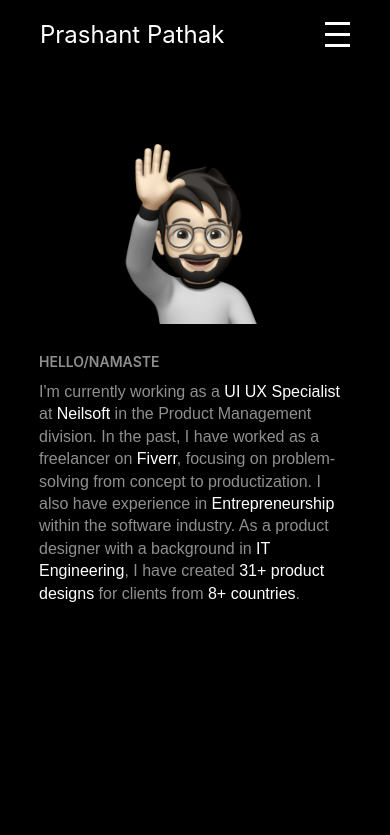
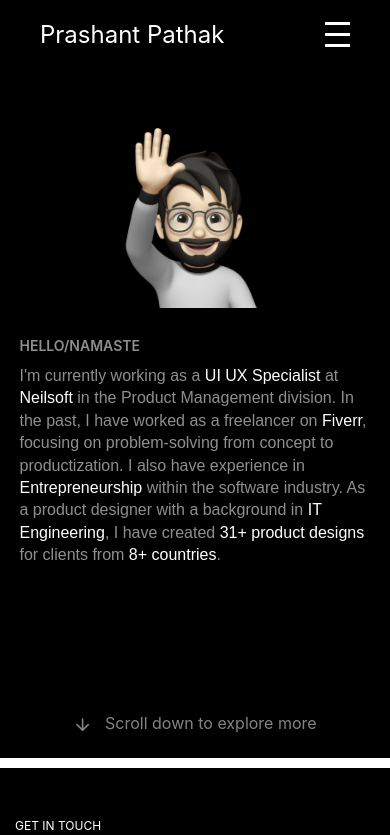
Before and after one commit to prashantpathak7/prashantpathak-dev, a React (Create React App) app: page / in a window 390 px wide. Shown: the top 835 px of the page. Built offline with nearby package versions, Linux system fonts and the light colour scheme.

Commit message:
FIX : Landing page area fix

```diff
--- a/src/components/Home.css
+++ b/src/components/Home.css
@@ -1,27 +1,86 @@
-/* main parent div  */
+/* ===========================
+   Main Parent Div
+=========================== */
 .parentDiv {
   display: flex;
-  flex-direction: column;   /* Arrange sections vertically */
+  flex-direction: column; /* Arrange sections vertically */
 }
 
-
-/* OLD */
-
-.TestA{
-  /* background-color: red; */
-  justify-content: left;               /* Horizontal centering */
-  align-items: center;                   /* Vertical centering */
-  text-align: left;
-  padding-left: 15vw;
-  padding-top: 50px;
-  padding-bottom: 20px;
-  font-size: 14px;
-  font-weight: 300;
-  margin-bottom: 30px;
-  color: rgb(90, 90, 90);
+/* ===========================
+   Section 1: Intro
+=========================== */
+.section1-intro {
+  background-color: #000; /* Black background */
+  width: 100%;
+  height: 82vh;
+  display: flex;
+  align-items: center;
+  justify-content: center;
+  flex-direction: row;
+  padding-top: 70px;
 }
 
-.caseStudyA{
+.image-Hi {
+  width: 260px;
+  height: auto;
+}
+
+.text-intro {
+  width: 50%;
+}
+
+.text-title-namaste {
+  font-size: 16px;
+  color: rgb(143, 143, 143); /* Grey */
+  font-weight: 600;
+  text-align: left;
+}
+
+.text-body-description {
+  color: rgb(143, 143, 143); /* Grey */
+  font-size: 23px;
+  font-weight: 400;
+  font-family: sans-serif;
+  line-height: 1.6;
+  text-align: left;
+}
+
+.white-word {
+  color: #fff; /* White */
+}
+
+/* ===========================
+   Section 2: Case Studies
+=========================== */
+.section2-intro {
+  background-color: #000; /* Black background */
+  width: 100%;
+  height: 12vh;
+  display: flex;
+  align-items: center;
+  justify-content: center;
+  color: #848484; /* Light grey text */
+  padding-top: -10px;
+}
+
+.scrollDownText {
+  font-size: 16px;
+  color: #ffffff; /* White */
+  display: flex;
+  align-items: center;
+}
+
+.scroll-icon {
+  margin-right: 8px; /* Space between icon and text */
+  vertical-align: middle;
+  font-size: 1.2rem;
+  color: #848484; /* Light grey */
+}
+
+/* ===========================
+   Case Studies
+=========================== */
+.caseStudyA {
   width: 100%;
   display: flex;
   align-items: center;
@@ -30,83 +89,61 @@
   gap: 5%;
   margin-bottom: 100px;
 }
-.CaseStudyCard{
+
+.CaseStudyCard {
   display: grid;
-  grid-template-columns: 10% 20% 20% 20% 20% 10% ;
+  grid-template-columns: 10% 20% 20% 20% 20% 10%;
   grid-template-rows: 50px 50px 50px 110px 110px 110px;
 }
 
-.CaseSTudyAImage{
+.CaseSTudyAImage,
+.CaseSTudyAImage-Pocus {
   width: 35%;
   height: 300px;
-  border-radius: 20px; /* Adjust the radius as needed */
-  box-shadow: 0 4px 8px 0 rgba(0, 0, 0, 0.2); /* Adjust the shadow as needed */
+  border-radius: 20px;
+  box-shadow: 0 4px 8px rgba(0, 0, 0, 0.2); /* Shadow */
 }
 
-.CaseSTudyAImage-Pocus{
-  width: 35%;
-  background-color: #4087C5;
-  height: 300px;
-  border-radius: 20px; /* Adjust the radius as needed */
-  box-shadow: 0 4px 8px 0 rgba(0, 0, 0, 0.2); /* Adjust the shadow as needed */
+.CaseSTudyAImage-Pocus {
+  background-color: #4087c5; /* Blue */
 }
 
-
-.CaseStudyTitle{
+.CaseStudyTitle {
   font-size: 32px;
   font-weight: 600;
-  /* padding-top: 20px; */
-  /* padding-bottom: 20px; */
-  /* color: red; */
 }
 
-.CaseStudyTextArea{
+.CaseStudyTextArea {
   width: 28%;
   height: 300px;
-  /* background-color: rgb(50, 97, 168);  */
   display: flex;
-  justify-content: left;               /* Horizontal centering */
-  align-items: Top;                   /* Vertical centering */
-  text-align: left;
   flex-direction: column;
   gap: 10px;
+  text-align: left;
+  justify-content: flex-start;
+  align-items: flex-start;
 }
 
-.CaseStudyDescription{
+.CaseStudyDescription {
   font-size: 16px;
   font-weight: 300;
-  /* padding-top: 5px; */
-  color: rgb(11, 11, 11);
+  color: rgb(11, 11, 11); /* Black */
   line-height: 1.5;
 }
 
-
-.featuredProjectText{
-  grid-area: 2/2/2/3;
-  /* width: 100%; */
-  display: flex;                         /* Enable flexbox for centering */
-  justify-content: left;               /* Horizontal centering */
-  align-items: center;                   /* Vertical centering */
-  text-align: center;
-  font-size: 22px;
-}
-
-.caseStudyCardTypeA{
-  grid-area: 4/3/5/5;
-  background-color: Red;
-}
-
+/* ===========================
+   Buttons
+=========================== */
 .button {
-  /* margin-top: 20px; */
   border: 1px solid black;
-  margin-top: 5px;
   border-radius: 20px;
   padding: 10px 20px;
   background-color: transparent;
   color: black;
   cursor: pointer;
-  white-space: nowrap; /* Prevent text from wrapping to the next line */
-  width: fit-content; /* Set the width to the minimum required to fit the content */
+  white-space: nowrap;
+  width: fit-content;
+  margin-top: 5px;
 }
 
 .button:hover {
@@ -118,119 +155,22 @@
   box-shadow: inset 0 0 5px rgba(0, 0, 0, 0.2);
 }
 
-.item3{
-  grid-area: 1/1/1/7;
-  background-color: red;
-  width: 100%;
+/* ===========================
+   Media Queries (Responsive)
+=========================== */
+
+/* Tablets (max-width: 768px) */
+@media (max-width: 768px) {
+  .section1-intro {
+    flex-direction: column;
+    height: 90vh;
   }
 
-/* Section 1 Intro  */
-.section1-intro{
-  background-color: rgb(0, 0, 0);
-  width: 100%;
-  height: 92vh;
-  display: flex;
-  align-items: center;
-  justify-content: center;
-  flex-direction: row;
-  /* padding: 20px; */
+  .text-intro {
+    width: 90%;
+    text-align: center;
   }
 
-.section2-intro{
-  background-color: rgb(0, 0, 0);
-  width: 100%;
-  height: 8vh;
-  display: flex;
-  align-items: center;
-  justify-content: center;
-  flex-direction: row;
-  color: rgba(255, 255, 255, 0.504);
-
-  /* padding: 20px; */
-}
-
-
-
-/* image Memoji showinh Hi  */
-.image-Hi{
-  width: 260px;
-  height: auto;
-}
-
-.CM-LOGO{
-  width: 90%;
-  height: 100%;
-}
-
-/* intro text style  */
-
-.text-intro{
-width: 50%;
-
-}
-
-.text-title-namaste{
-  font-size: 16px;
-  color: rgb(143, 143, 143);
-  font-weight: 600;
-  text-align: left;
-}
-
-.text-body-description{
-  color: rgb(143, 143, 143);
-  justify-content: center;
-  align-items: center;
-  font-size: 23px;
-  font-weight: 400;
-  font-family:sans-serif;
-  line-height: 1.6;
-  text-align: left;
-
-}
-
-.white-word {
-  color: rgb(255, 255, 255);
-}
-
-.scrollDownText {
-  color: #ffffff;
-  justify-content: flex-end;
-  align-items: end;
-  width: 100%;
-  background-color: red;
-  font-size: 16px;
-}
-
-/* Media queries for responsiveness */
-
-/* For tablets (max width 768px) */
-
-@media (max-width:768px){
-
-.section1-intro{
-  flex-direction: column;
-  height: 90vh;
-  display: flex;
-  /* padding: 10px; */
-}
-
-.section2-intro{
-  background-color: rgb(0, 0, 0);
-  width: 100%;
-  height: 20vh;
-  display: flex;
-  align-items: center;
-  justify-content: center;
-  flex-direction: row;
-  color: rgba(255, 255, 255, 0.504);
-
-  /* padding: 20px; */
-}
-
-.text-intro{
-  width: 80%;
-  text-align: center;
-}
   .text-body-description {
     font-size: 18px;
   }
@@ -240,8 +180,17 @@
   }
 }
 
-/* For mobile devices (max width 480px) */
+/* Mobile Devices (max-width: 480px) */
 @media (max-width: 480px) {
+  .section1-intro {
+    height: 80vh;
+    padding-top: 15px;
+  }
+
+  .section2-intro {
+    height: 8vh;
+  }
+
   .text-title-namaste {
     font-size: 14px;
   }
@@ -255,68 +204,4 @@
     width: 180px;
     margin-bottom: 20px;
   }
-
 }
-
-.fiverr-review-container{
-  margin-top: 100px;
-  height: inherit;
-  display: grid;
-  row-gap: 20px;
-  column-gap: 10px;
-  grid-template-columns: 1fr 1fr 1fr 1fr 1fr 1fr 1fr 1fr;
-  background-color: rgb(245, 245, 245);
-}
-
-.reviewImage{
-  width: 100%;
-  height: auto;
-  margin-bottom: 10px;
-  box-shadow: 0 4px 8px 0 rgba(0, 0, 0, 0.2);
-}
-
-.reviewImageGrid1{
-  grid-column-start: 2;
-  grid-column-end: 4;
-  grid-row-start: 1;
-  grid-row-end: 2;
-
-}
-
-.reviewImageGrid2{
-  grid-column-start: 4;
-  grid-column-end: 6;
-  grid-row-start: 1;
-  grid-row-end: 2;
-
-}
-
-.reviewImageGrid3{
-  grid-column-start: 6;
-  grid-column-end: 8;
-  grid-row-start: 1;
-  grid-row-end: 2;
-
-}
-
-/* /* parent css */
-
-.parent01{
-  margin-top: 100px;
-  display: flex;
-  /* width: 100vw; */
-}
-
-.child01{
-  background-color: red;
-  flex:1;
-}
-
-.child02{
-  background-color: rgb(0, 51, 255);
-  flex:5;
-}
-.child03{
-  background-color: rgb(0, 255, 183);
-  flex:1;
-}
--- a/src/components/Home.js
+++ b/src/components/Home.js
@@ -1,5 +1,6 @@
 import React from 'react';
 import { useNavigate } from 'react-router-dom';
+import { FiArrowDown } from 'react-icons/fi'; // Import the icon
 import './Home.css';
 
 function Home() {
@@ -40,7 +41,9 @@
                      </div>
         </div>
         <div className='section2-intro'>
-          <p>Scroll down to see some of my case studies</p>
+          <p>
+          <FiArrowDown className='scroll-icon' /> {/* Icon before text */}
+          Scroll down to explore more</p>
         </div>
 
         {/* <div className='TestA'>
```
Lines whose indentation alone changed are shown as unchanged.
